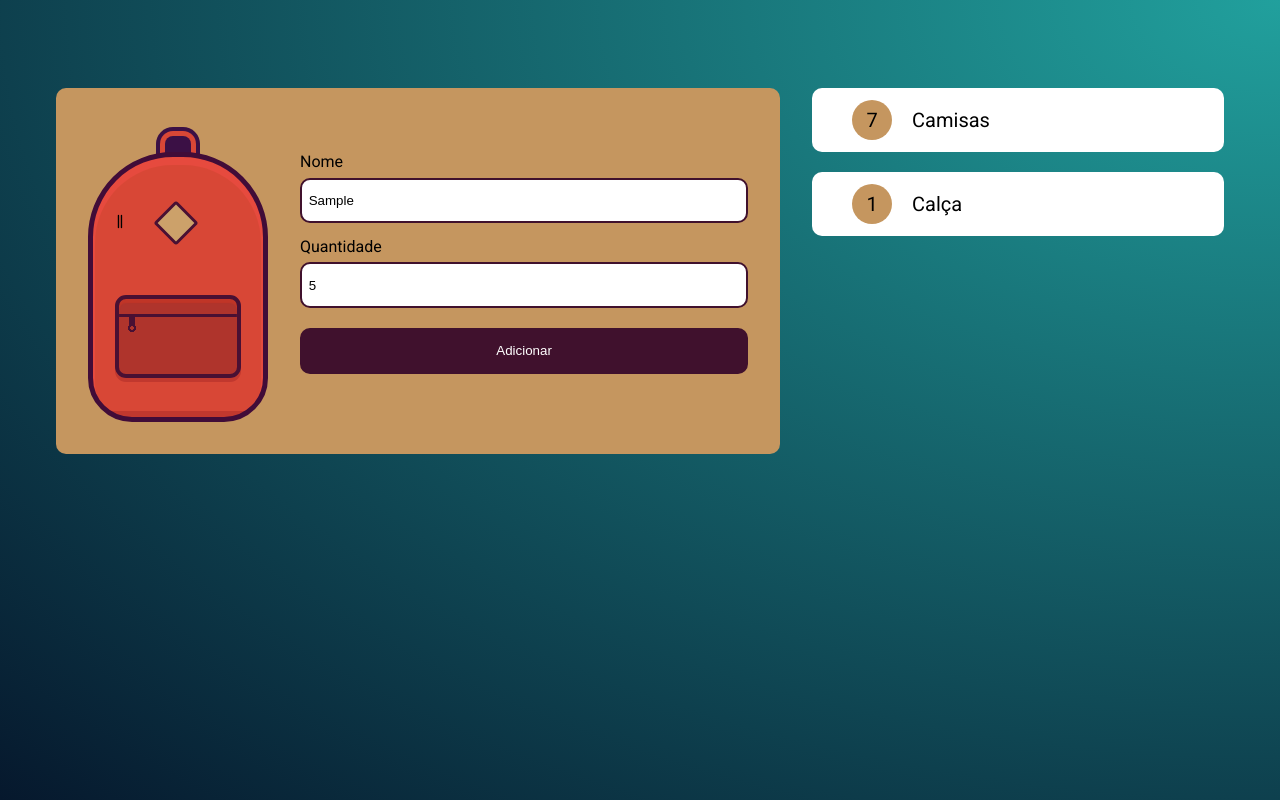
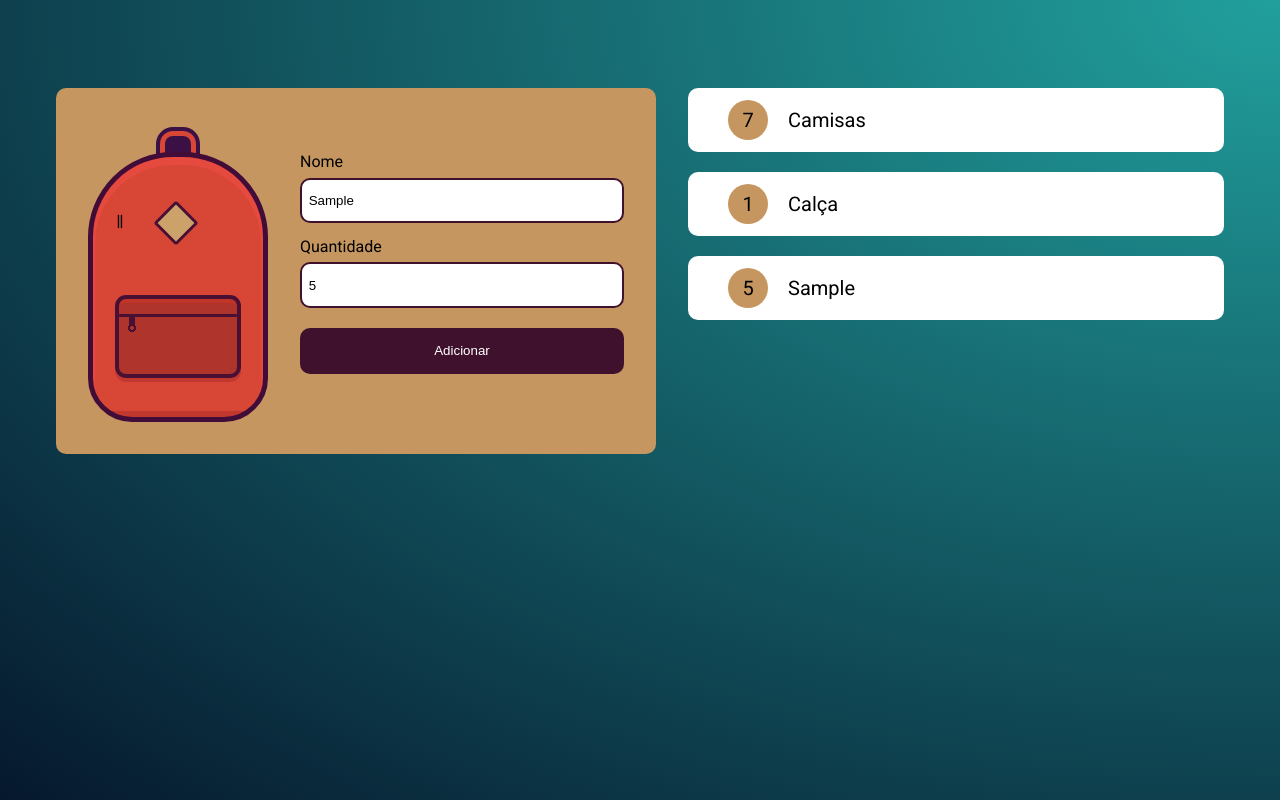
Before and after one commit to EmanuelAngelo/Forma-o-JavaScript-para-Front-end, a plain HTML site: page 3javascript-na-web-armazenando-dados-navegador/index.html in a window 1280 px wide. Both pictures are taken after typing "Sample", "5" into the empty fields and a click on the input "Adicionar". Drawn offline with Linux system fonts and the light colour scheme.

```diff
--- a/3javascript-na-web-armazenando-dados-navegador/index.html
+++ b/3javascript-na-web-armazenando-dados-navegador/index.html
@@ -5,6 +5,7 @@
     <meta charset="UTF-8">
     <meta http-equiv="X-UA-Compatible" content="IE=edge">
     <meta name="viewport" content="width=device-width, initial-scale=1.0">
+    <link rel="icon" type="image/x-icon" href="img/icon.svg">
     <title>Mochila de viagem</title>
     <link rel="stylesheet" href="css/style.css">
 
@@ -26,7 +27,7 @@
             </form>
         </div>
 
-        <ul class="lista">
+        <ul class="lista" id="lista">
             <li class="item"><strong>7</strong>Camisas</li>
             <li class="item"><strong>1</strong>Calça</li>
         </ul>
--- a/3javascript-na-web-armazenando-dados-navegador/js/main.js
+++ b/3javascript-na-web-armazenando-dados-navegador/js/main.js
@@ -1,8 +1,22 @@
 const form = document.getElementById("novoItem")
+const lista = document.getElementById("lista")
 
-form.addEventListener("submit",(evento)=>{
+form.addEventListener("submit", (evento) => {
     evento.preventDefault()
-    console.log(evento)
-    console.log(evento.target.elements['nome'].value)
-    console.log(evento.target.elements['quantidade'].value)
+
+    criaElemento(evento.target.elements['nome'].value, evento.target.elements['quantidade'].value)
 })
+
+function criaElemento(nome, quantidade) {
+    const novoItem = document.createElement('li')
+    novoItem.classList.add("item")
+
+    const numeroItem = document.createElement('strong')
+    numeroItem.innerHTML = quantidade
+
+    novoItem.appendChild(numeroItem)
+    novoItem.innerHTML += nome
+
+    lista.appendChild(novoItem)
+
+}
```
Also changed, not shown: 3javascript-na-web-armazenando-dados-navegador/img/icon.svg (added).
